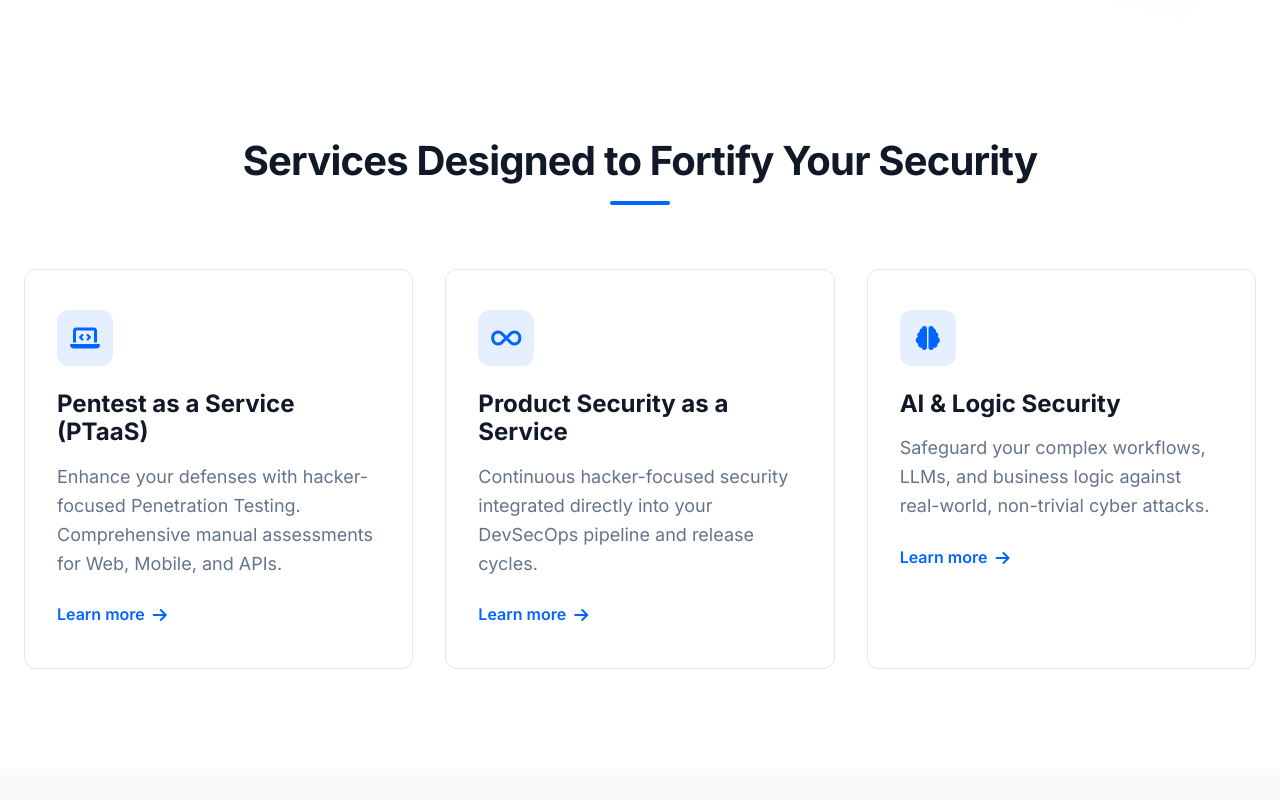
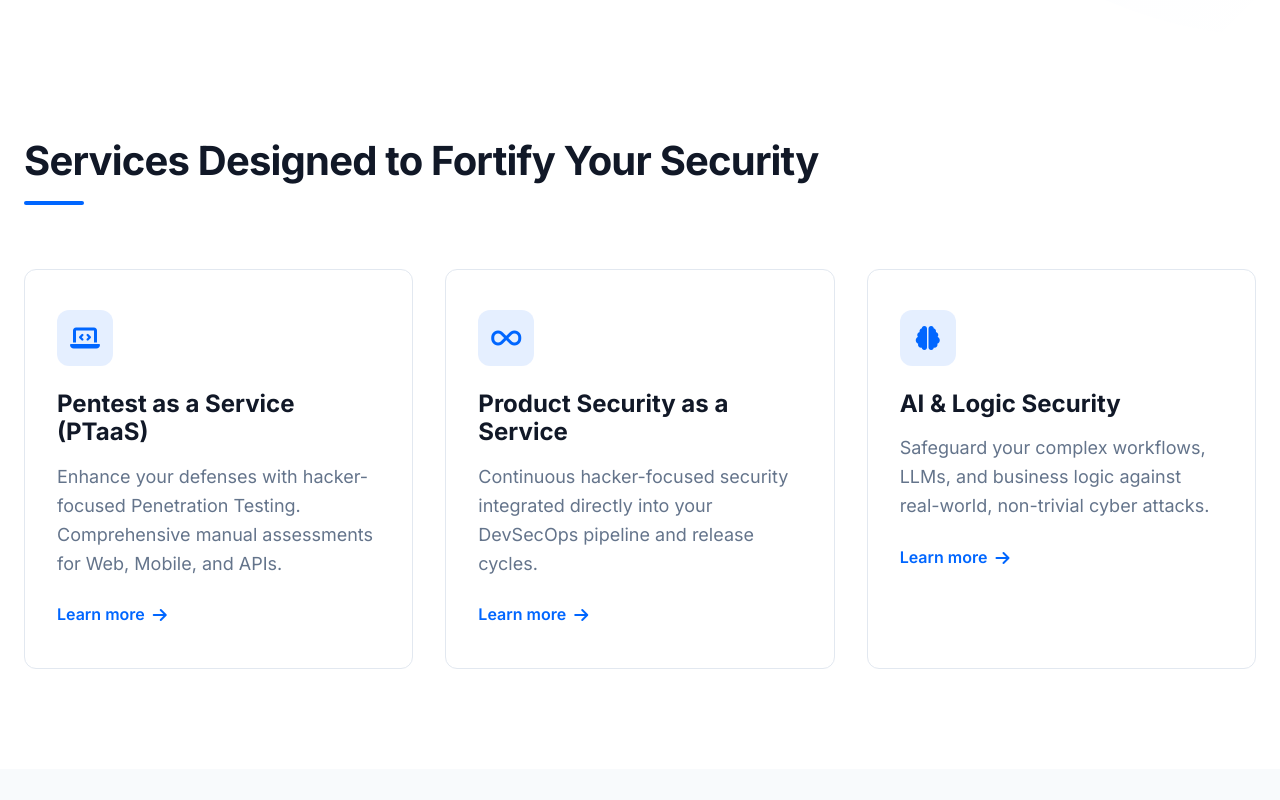
Before and after one commit to ninadgowdru/SecureLayer, a plain HTML site: page index.html in a window 1280 px wide. Shown: the part 940-1740 px from the top of the page. Drawn offline with Linux system fonts and the light colour scheme.

Commit message:
Added website files

```diff
--- a/style.css
+++ b/style.css
@@ -427,8 +427,6 @@ a {
 .section-header {
     margin-bottom: 64px;
     max-width: 800px;
-    text-align: center;
-    margin: 0 auto 64px;
 }
 
 .section-header.center {
@@ -441,7 +439,7 @@ a {
     height: 4px;
     background-color: var(--primary-color);
     border-radius: 2px;
-    margin: 16px auto 0;
+    margin-top: 16px;
 }
 
 .heading-line.center {
```
